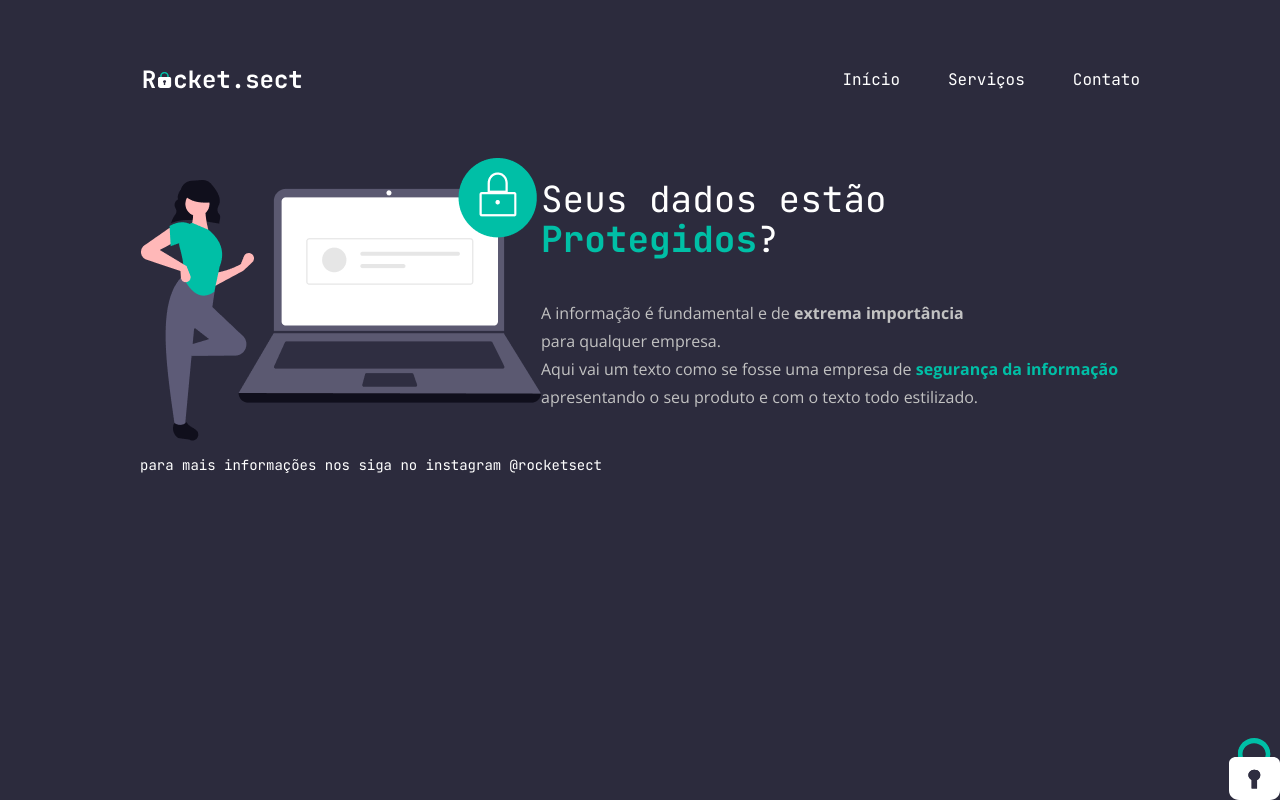
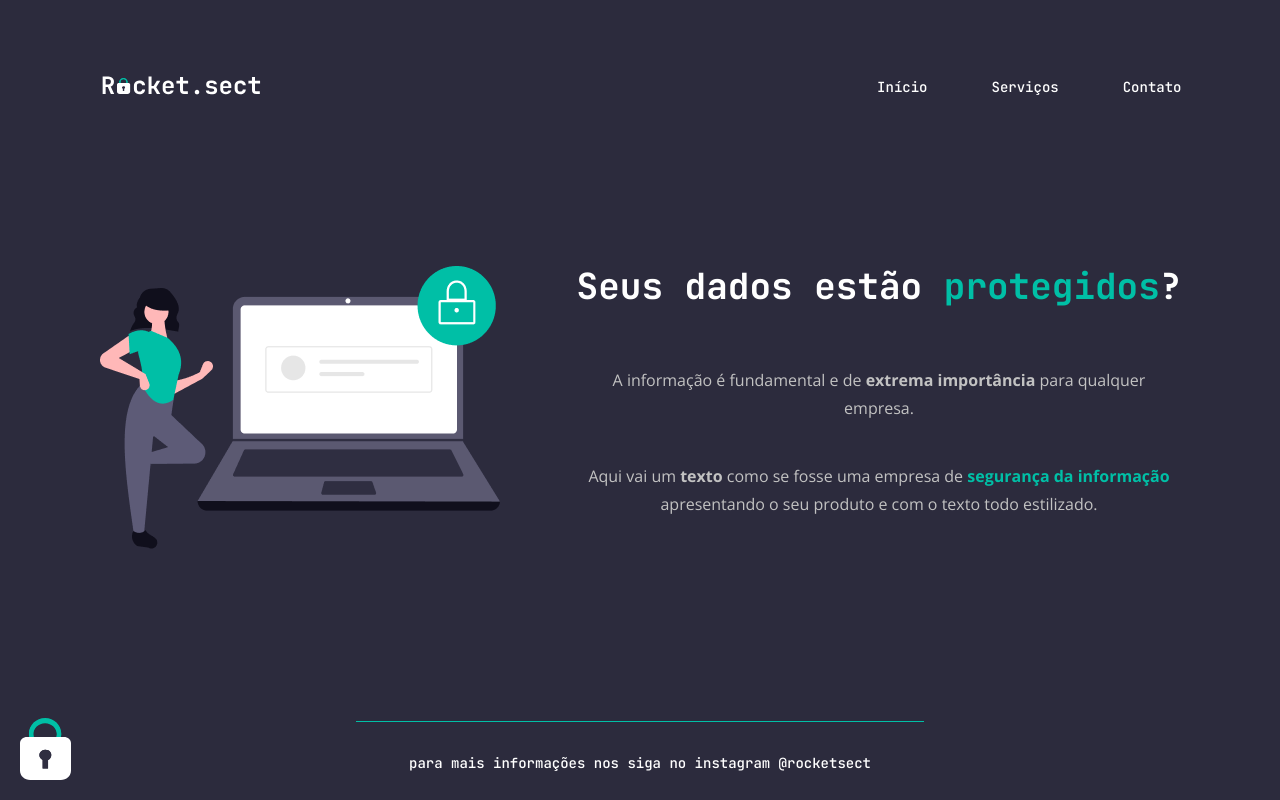
Before and after one commit to GuilhermeCamargo1905/projeto3, a plain HTML site: page index.html in a window 1280 px wide. Drawn offline with nearby package versions, Linux system fonts and the light colour scheme.

Commit message:
segundo commit

```diff
--- a/index.html
+++ b/index.html
@@ -1,50 +1,58 @@
 <!DOCTYPE html>
 <html lang="pt-br">
   <head>
-    <link rel="preconnect" href="https://fonts.googleapis.com">
-    <link rel="preconnect" href="https://fonts.gstatic.com" crossorigin>
-
-    <meta charset="UTF-8">
-    <meta name="viewport" content="width=device-width, initial-scale=1.0">
+    <meta charset="UTF-8" />
+    <meta http-equiv="X-UA-Compatible" content="IE=edge" />
+    <meta name="viewport" content="width=device-width, initial-scale=1.0" />
     <title>Rocket.sect</title>
-
-    <link href="https://fonts.googleapis.com/css2?family=JetBrains+Mono:wght@400;700&family=Open+Sans:wght@400;700&display=swap" rel="stylesheet">
-    <link rel="stylesheet" href="style.css">
+    <link rel="preconnect" href="https://fonts.googleapis.com" />
+    <link rel="preconnect" href="https://fonts.gstatic.com" crossorigin />
+    <link
+      href="https://fonts.googleapis.com/css2?family=JetBrains+Mono:wght@500;700&family=Open+Sans:wght@400;700&display=swap"
+      rel="stylesheet"
+    />
+    <link rel="stylesheet" href="style.css" />
   </head>
   <body>
-
-    <div class="page">
+    <div class="container">
+      <header>
+        <div class="logo">
+          <img src="/images/logo.svg" alt="Logo Rocket.sec" />
+        </div>
         <nav>
-      <a href="#" id="logo">
-        <img src="./images/logo.svg" alt="Logo da marca">
-      </a>
-
-      <ul>
-        <li> <a href="#">Início</a></li>
-        <li> <a href="#">Serviços</a></li>
-        <li> <a href="#">Contato</a></li>
-
-      </ul>
-
+          <a href="#">Início</a>
+          <a href="#">Serviços</a>
+          <a href="#">Contato</a>
         </nav>
+      </header>
       <main>
-      <img src="./images/img1.png" alt="Mulher ao lado de um computador com um cadeado">
+        <div class="container-image">
+          <img
+            src="/images/img1.png"
+            alt="Ilustração de uma mulher e um notebook"
+          />
+        </div>
         <section>
-        <h1>Seus dados estão <span>Protegidos</span>?</h1>
-
+          <h1>Seus dados estão <span>protegidos</span>?</h1>
           <p>
-          A informação é fundamental e de <strong>extrema importância</strong> </br>para qualquer  empresa.</br>
-          Aqui vai um texto como se fosse uma empresa de <span>segurança da informação</span> </br>
-          apresentando o seu produto e com o texto todo estilizado.
+            A informação é fundamental e de
+            <strong>extrema importância</strong> para qualquer empresa.
+          </p>
+          <p>
+            Aqui vai um <strong>texto</strong> como se fosse uma empresa de
+            <strong><span>segurança da informação</span></strong> apresentando o
+            seu produto e com o texto todo estilizado.
           </p>
         </section>
       </main>
-    <div class="line"></div>
-    <footer>para mais informações nos siga no instagram <a href="http://instagram.com/rocketseact" target="_blank">@rocketsect</a> </footer>
+      <footer>
+        <p>para mais informações nos siga no instagram @rocketsect</p>
+      </footer>
     </div>
-
-    <img src="./images/padlock.svg" id="lock" alt="Imagem de um cadeado fechado">
-
-
+    <img
+      id="lock"
+      src="/images/padlock.svg"
+      alt="Imagem de cadeado branco com alça verde"
+    />
   </body>
 </html>
--- a/style.css
+++ b/style.css
@@ -1,84 +1,94 @@
-body {
-  font-family: 'Open Sans', sans-serif;
+
+
+* {
   margin: 0;
-  background: #2C2B3D;
+  padding: 0;
+  box-sizing: border-box;
 }
 
-.page{
-  width: 1000px;
-  margin: 0 auto 0;
-  padding-top: 65px;
+body {
+  background: #2C2B3D;
+  width: 100vw;
+  height: 100vh;
+  font-family: 'Open Sans', sans-serif;
+  font-size: 16px;
+  line-height: 28px;
 }
 
-nav{
-  display: flex;
-  justify-content: space-between ;
-  align-items: center;
-  margin-bottom: 55px;
-}
-
-a{
+h1, a, footer {
   font-family: 'JetBrains Mono', monospace;
 }
 
-ul{
-  display: flex;
-  list-style: none;
-  gap: 48px;
-  margin: 0;
-  padding: 0;
+h1 {
+  color: #FFF;
+  font-size: 36px;
+  line-height: 40px;
+  font-weight: 700;
+  margin-bottom: 60px;
 }
 
-ul li a{
+a {
+  color: #FFF;
   text-decoration: none;
-  color: white;
 }
- h1, ul {
-  font-family: 'JetBrains Mono', monospace;
+span {
+  color: #00BFA6
 }
 
-h1{
-  font-size: 36px;
-  line-height: 40px;
-  color: white;
-
-  font-weight: normal;
+.container  {
+  max-width: 1083px;
+  min-height: 100vh;
+  display: flex;
+  flex-direction: column;
+  justify-content: space-between;
+  margin: 0 auto;
 }
 
- span{
-  color: #00BFA6;
-  font-weight: bold;
+header {
+  display: flex;
+  justify-content: space-between;
+  align-items: center;
+  padding-top: 71px;
 }
 
-main{
+nav {
   display: flex;
-  align-items: center;
-  justify-content: space-between;
+  gap: 64px;
 }
 
-p{
-  font-size: 16px;
-  line-height: 28px;
+nav a {
+  font-size: 14px;
+  font-weight: 500;
+}
+
+main {
   color: #C2C2C2;
+  text-align: center;
+  margin-top: auto;
+  display: flex;
+  justify-content: space-between;
+  gap: 77px;
+}
 
-  margin: 40px 0;
+main p {
+  margin-bottom: 40px;
 }
 
 footer {
-  font-family: 'JetBrains Mono', monospace;
-  color: white;
+  color: #FFF;
+  text-align: center;
   font-size: 14px;
   line-height: 28px;
-}
-
-footer a{
-  text-decoration: none;
-  font-weight: 500;
-  color: white;
+  border-top: 1px solid #00BFA6;
+  width: 568px;
+  padding: 27px 0 23px;
+  margin-top: auto;
+  align-self: center;
 }
 
 #lock {
   position: fixed;
+  margin: 20px;
   bottom: 0;
-  right: 0;
+  left: 0;
 }
```
Lines whose indentation alone changed are shown as unchanged.
